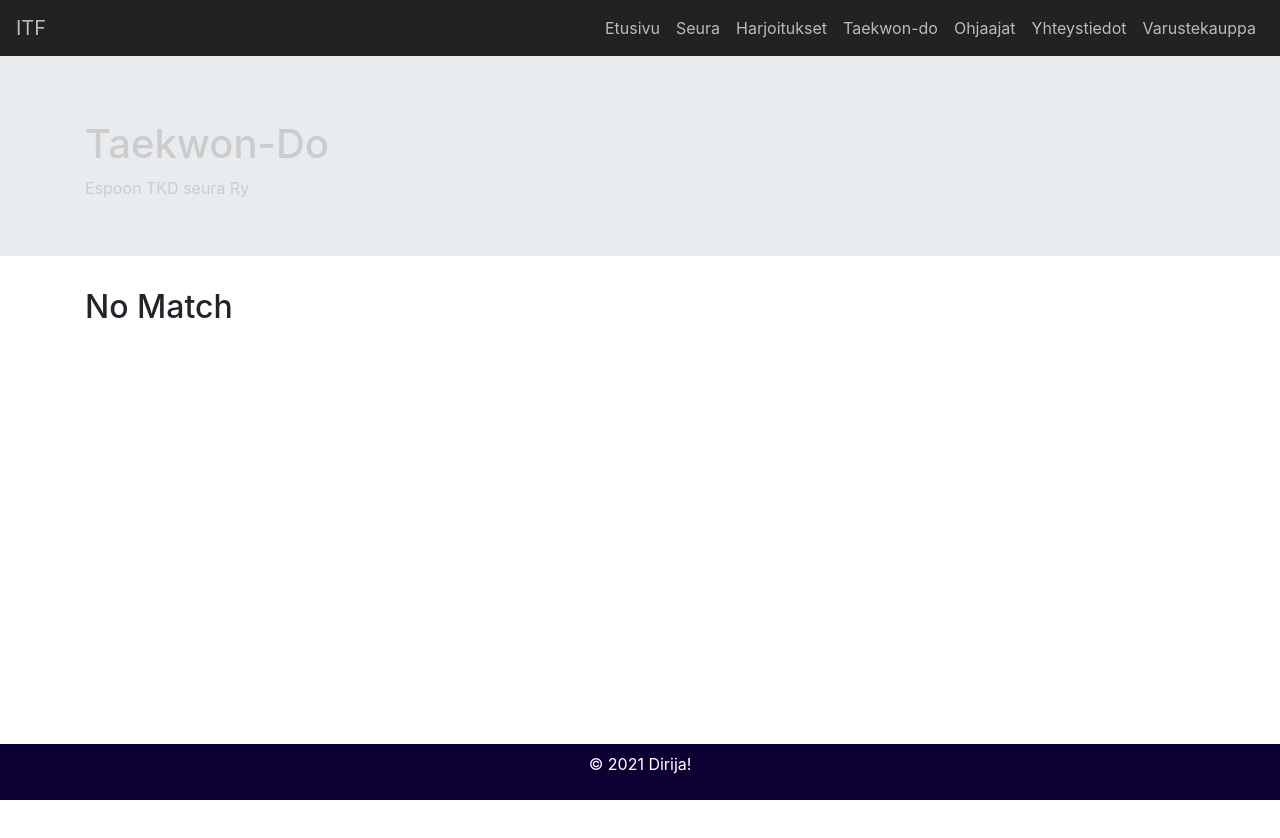
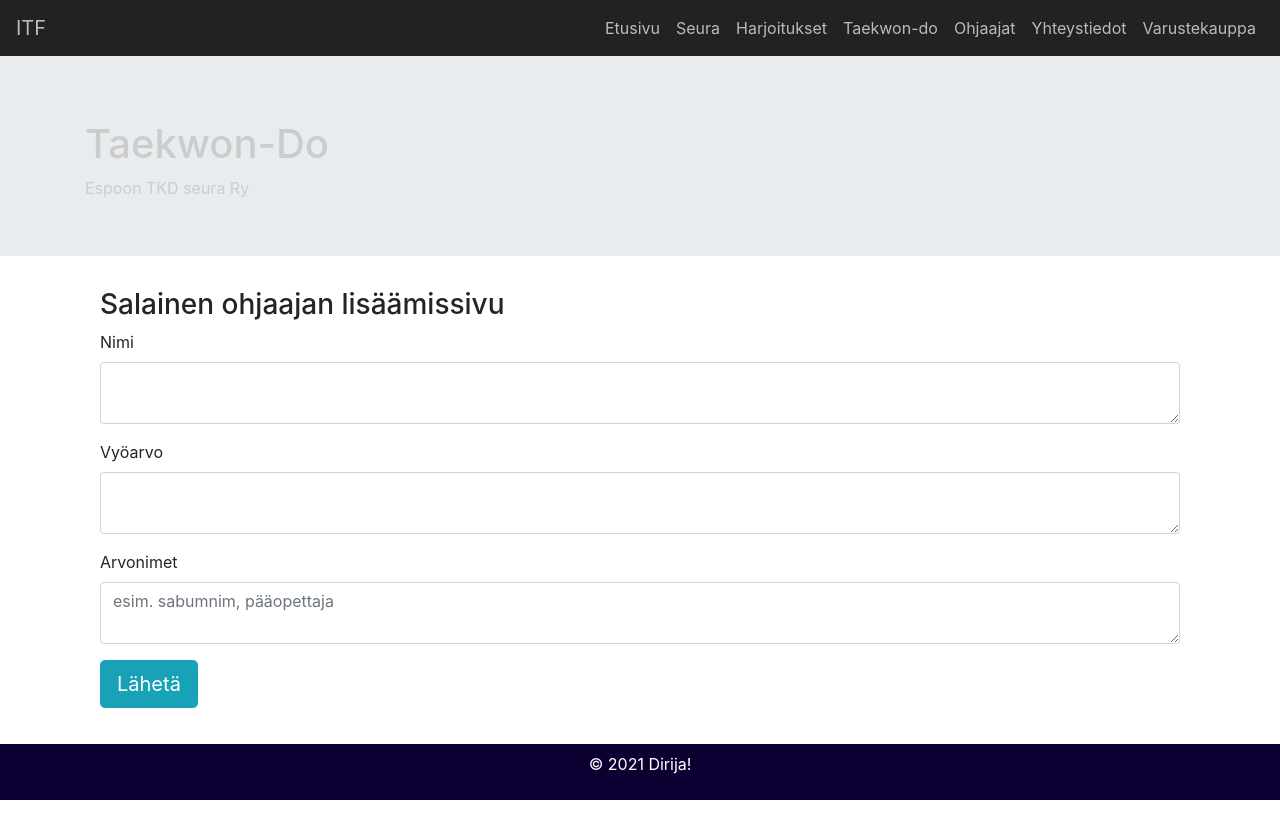
Before and after one commit to sase93/summer_project, a React (Create React App) app: page /add in a window 1280 px wide. Shown: the top 838 px of the page. Before the commit the page ends 800 px from the top, so only its background shows below. Built offline with nearby package versions, Linux system fonts and the light colour scheme.

Commit message:
Add page for adding instructors now also in place.

```diff
--- a/src/App.js
+++ b/src/App.js
@@ -13,6 +13,7 @@ import { NavigationBar } from "./components/NavigationBar";
 import Club from "./pages/Club";
 import Schedule from "./pages/Schedule";
 import Store from "./pages/Store";
+import AddInstructor from "./pages/Add";
 
 class App extends Component {
   render() {
@@ -30,6 +31,7 @@ class App extends Component {
               <Route exact path="/instructors" component={Instructors} />
               <Route exact path="/contact" component={Contact} />
               <Route exact path="/store" component={Store} />
+              <Route exact path="/add" component={AddInstructor} />
               <Route component={NoMatch} />
             </Switch>
           </Layout>
--- /dev/null
+++ b/src/pages/Add.js
@@ -0,0 +1,59 @@
+import React, {useState}  from 'react';
+import axios from "axios";
+
+function AddInstructor() {
+
+    const [input, setInput] = useState({
+        name: "",
+        rank: "",
+        title: ""
+    })
+
+    function handleChange(event) {
+        const {name, value} = event.target;
+        setInput(prevInput => {
+            return {
+                ...prevInput,
+                [name]: value
+            }
+        })
+    }
+
+    function handleClick(event) {
+        event.preventDefault();
+        const newInstructor = {
+            name: input.name,
+            rank: input.rank,
+            title: input.title
+        }
+        axios.post("http://localhost:3001/add", newInstructor);
+    }
+
+
+
+    return <div className="container">
+        <h3>Salainen ohjaajan lisäämissivu</h3>
+
+        <form>
+            <div className="form-group">
+                <label htmlFor="name">Nimi</label>
+                <textarea onChange={handleChange} className="form-control" name="name" value={input.name} autoComplete="off"></textarea>
+            </div>
+
+            <div className="form-group">
+                <label htmlFor="rank">Vyöarvo</label>
+                <textarea onChange={handleChange} className="form-control" name="rank" value={input.rank} autoComplete="off"></textarea>
+            </div>
+
+            <div className="form-group">
+                <label htmlFor="title">Arvonimet</label>
+                <textarea onChange={handleChange} className="form-control" name="title" value={input.title} autoComplete="off" placeholder="esim. sabumnim, pääopettaja"></textarea>
+            </div>
+
+            <button onClick={handleClick} className="btn btn-lg btn-info">Lähetä</button>
+        </form>
+
+    </div>
+}
+
+export default AddInstructor;
```
